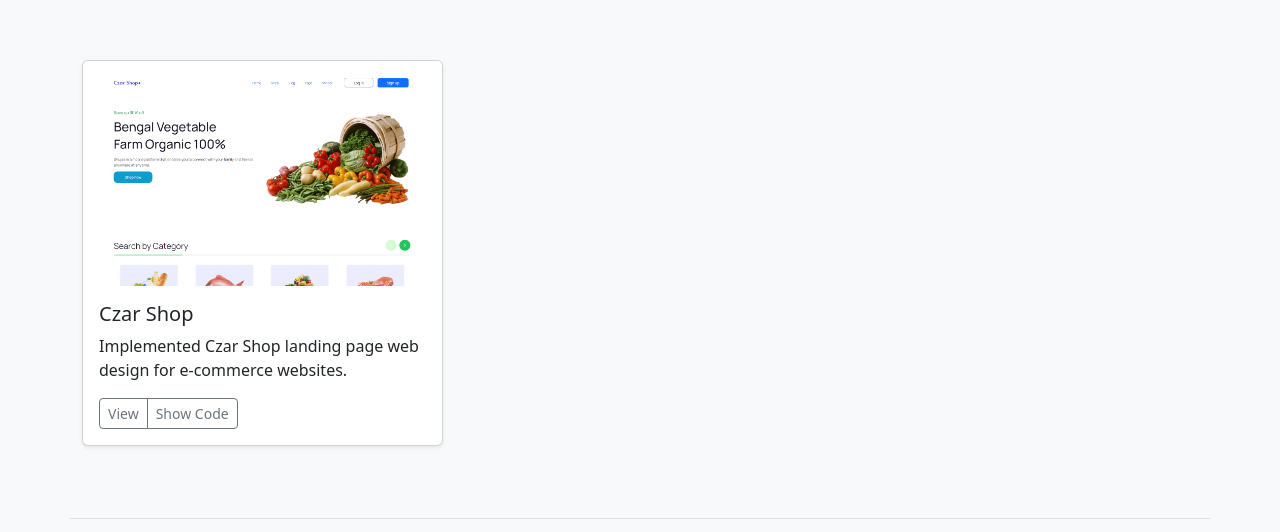
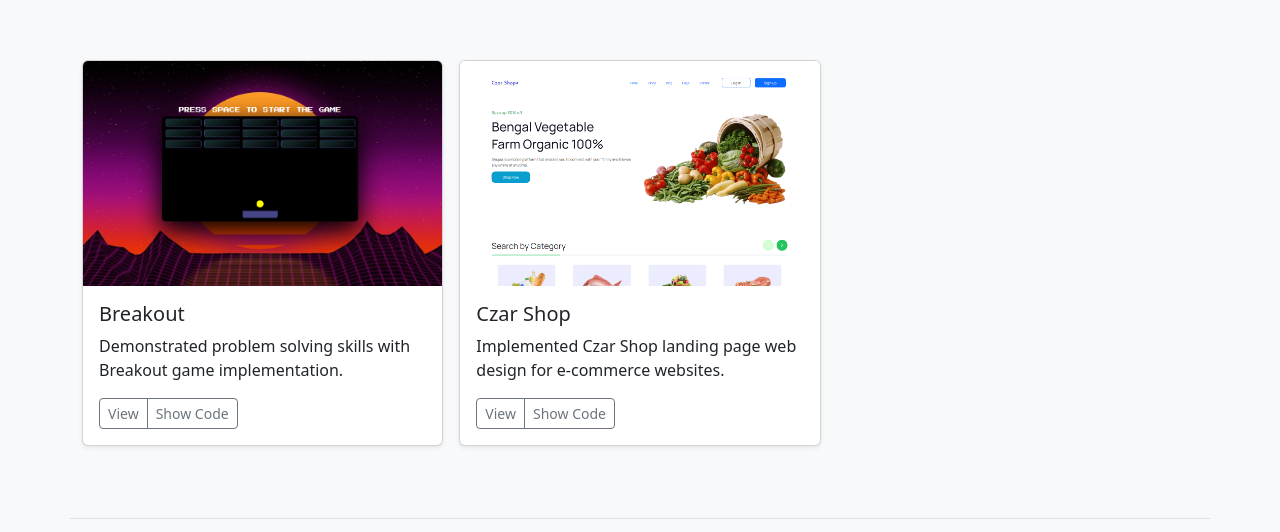
Before and after one commit to onurcanersen/portfolio, a plain HTML site: page index.html in a window 1280 px wide. Shown: the part 650-1182 px from the top of the page. Drawn offline with nearby package versions, Linux system fonts and the light colour scheme; grey boxes are pictures that could not be loaded.

Commit message:
Add project

```diff
--- a/index.html
+++ b/index.html
@@ -91,6 +91,40 @@
 			<div class="album py-5" id="projects">
 				<div class="container">
 					<div class="row row-cols-1 row-cols-sm-2 row-cols-md-3 g-3">
+						<div class="col">
+							<div class="card shadow-sm">
+								<img
+									src="assets/breakout.png"
+									style="height: 225px; object-fit: cover"
+									class="card-img-top"
+								/>
+								<div class="card-body">
+									<h5 class="card-title">Breakout</h5>
+									<p class="card-text">
+										Demonstrated problem solving skills with Breakout game
+										implementation.
+									</p>
+									<div
+										class="d-flex justify-content-between align-items-center"
+									>
+										<div class="btn-group">
+											<a
+												href="https://onurcanersen.github.io/breakout/"
+												class="btn btn-sm btn-outline-secondary"
+											>
+												View
+											</a>
+											<a
+												href="https://github.com/onurcanersen/breakout"
+												class="btn btn-sm btn-outline-secondary"
+											>
+												Show Code
+											</a>
+										</div>
+									</div>
+								</div>
+							</div>
+						</div>
 						<div class="col">
 							<div class="card shadow-sm">
 								<img
```
Also changed, not shown: assets/breakout.png (added).
